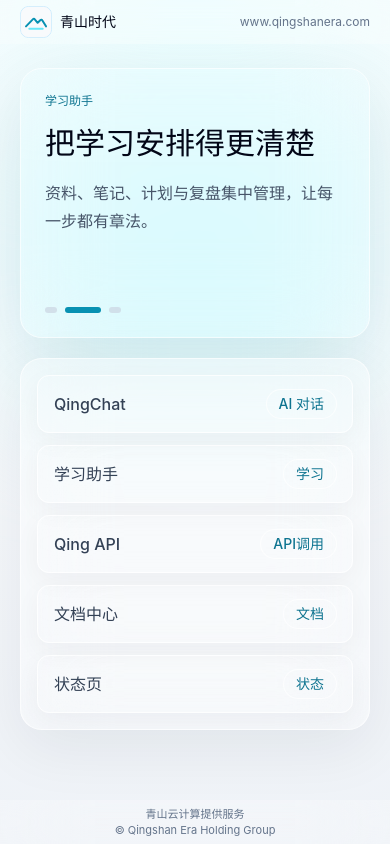
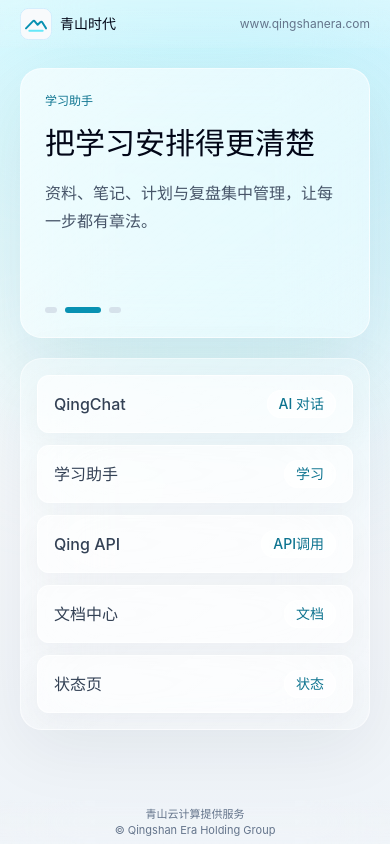
Before and after one commit to C8590/qingshanera-home, a React (Vite) app: page / in a window 390 px wide. Built offline with nearby package versions, Linux system fonts and the light colour scheme.

Commit message:
Unify homepage header background and footer visuals

```diff
--- a/src/App.jsx
+++ b/src/App.jsx
@@ -97,9 +97,9 @@ function App() {
   }
 
   return (
-    <div className="flex min-h-screen flex-col bg-[radial-gradient(circle_at_top,#ecfeff_0%,#f8fafc_42%,#eef2f7_100%)] text-slate-900 transition-colors duration-500 dark:bg-[radial-gradient(circle_at_top,#0e7490_0%,#0f172a_34%,#020617_100%)] dark:text-slate-100">
-      <header className="sticky top-0 z-30 bg-white/25 backdrop-blur-2xl dark:bg-slate-950/15">
-        <nav className="mx-auto flex max-w-md items-center justify-between gap-3 px-5 py-1.5 sm:max-w-2xl sm:px-6">
+    <div className="page-shell">
+      <header className="chrome-header">
+        <nav className="mx-auto flex max-w-md items-center justify-between gap-3 px-5 py-2 sm:max-w-2xl sm:px-6">
           <a
             href="#top"
             className="flex min-w-0 items-center gap-2"
@@ -123,13 +123,13 @@ function App() {
         </nav>
       </header>
 
-      <main id="top" className="flex flex-1 justify-center px-5 py-6 sm:px-6 sm:py-9">
+      <main id="top" className="content-shell">
         <section className="relative w-full max-w-md">
-          <div className="absolute inset-x-0 top-12 h-72 rounded-[2.5rem] bg-cyan-100/70 blur-3xl transition-colors duration-700 dark:bg-cyan-400/10" />
+          <div className="absolute inset-x-0 top-8 h-80 rounded-[2.5rem] bg-cyan-100/55 blur-3xl transition-colors duration-700 dark:bg-cyan-400/10" />
 
           <section
             aria-label="产品介绍轮播"
-            className="relative mb-5 min-h-[268px] overflow-hidden rounded-[1.35rem] border border-white/65 bg-white/58 p-6 shadow-[0_20px_70px_rgba(15,23,42,0.08)] backdrop-blur-2xl transition-colors duration-700 sm:min-h-[292px] dark:border-white/10 dark:bg-white/[0.075] dark:shadow-[0_24px_80px_rgba(0,0,0,0.26)]"
+            className="hero-card"
             onTouchEnd={handleTouchEnd}
             onTouchMove={handleTouchMove}
             onTouchStart={handleTouchStart}
@@ -156,7 +156,7 @@ function App() {
                     className={`h-1.5 rounded-full transition-all duration-500 ${
                       index === activeSlide
                         ? 'w-9 bg-cyan-600 dark:bg-cyan-300'
-                        : 'w-3 bg-slate-300/70 dark:bg-white/18'
+                        : 'w-3 bg-slate-300/65 dark:bg-white/20'
                     }`}
                     key={item.name}
                   />
@@ -165,11 +165,11 @@ function App() {
             </div>
           </section>
 
-          <div className="relative overflow-hidden rounded-[1.35rem] border border-white/60 bg-white/30 p-4 shadow-[0_18px_60px_rgba(15,23,42,0.07)] backdrop-blur-2xl dark:border-white/10 dark:bg-white/[0.055] dark:shadow-[0_24px_70px_rgba(0,0,0,0.2)]">
+          <div className="entrance-card">
             <div className="grid gap-3">
               {entrances.map((item) => (
                 <a
-                  className="glass-link flex min-w-0 items-center justify-between gap-3 rounded-xl border border-white/75 bg-white/64 px-4 py-3.5 shadow-[0_8px_26px_rgba(15,23,42,0.045)] backdrop-blur-2xl transition-[background-color,box-shadow,transform,opacity] duration-300 ease-out hover:bg-white/78 active:scale-[0.992] active:bg-white/82 focus-visible:outline-none focus-visible:ring-2 focus-visible:ring-slate-300/45 dark:border-white/10 dark:bg-white/[0.08] dark:shadow-[0_10px_30px_rgba(0,0,0,0.18)] dark:hover:bg-white/[0.115] dark:active:bg-white/[0.14] dark:focus-visible:ring-white/18"
+                  className="entrance-link"
                   href={item.href}
                   key={item.name}
                   rel="noreferrer"
@@ -178,9 +178,7 @@ function App() {
                   <span className="truncate text-base font-medium text-slate-700 dark:text-slate-100">
                     {item.name}
                   </span>
-                  <span className="shrink-0 rounded-full bg-white/58 px-3 py-1 text-sm font-medium text-cyan-700 ring-1 ring-white/70 backdrop-blur-xl dark:bg-white/[0.075] dark:text-cyan-200 dark:ring-white/10">
-                    {item.tag}
-                  </span>
+                  <span className="entrance-tag">{item.tag}</span>
                 </a>
               ))}
             </div>
@@ -188,7 +186,7 @@ function App() {
         </section>
       </main>
 
-      <footer className="bg-white/25 px-5 py-1.5 text-center text-[11px] leading-4 text-slate-500 backdrop-blur-2xl dark:bg-slate-950/15 dark:text-slate-400">
+      <footer className="chrome-footer">
         <div className="mx-auto max-w-md sm:max-w-2xl">
           <p>青山云计算提供服务</p>
           <p>© Qingshan Era Holding Group</p>
--- a/src/index.css
+++ b/src/index.css
@@ -38,6 +38,67 @@ a {
 }
 
 @layer components {
+  .page-shell {
+    @apply flex min-h-screen flex-col text-slate-900 transition-colors duration-500 dark:text-slate-100;
+    background:
+      radial-gradient(circle at 50% -12%, rgba(103, 232, 249, 0.34), transparent 36rem),
+      radial-gradient(circle at 108% 22%, rgba(186, 230, 253, 0.32), transparent 26rem),
+      linear-gradient(180deg, #effcff 0%, #f8fafc 43%, #eef3f8 100%);
+  }
+
+  .chrome-header {
+    @apply sticky top-0 z-30 backdrop-blur-2xl;
+    background: linear-gradient(180deg, rgba(255, 255, 255, 0.28), rgba(255, 255, 255, 0.08));
+  }
+
+  .chrome-footer {
+    @apply text-center text-[11px] leading-4 text-slate-500 backdrop-blur-2xl dark:text-slate-400;
+    padding: 0.375rem 1.25rem calc(0.375rem + env(safe-area-inset-bottom));
+    background: linear-gradient(0deg, rgba(255, 255, 255, 0.16), rgba(255, 255, 255, 0.04));
+  }
+
+  .content-shell {
+    @apply flex flex-1 justify-center px-5 pb-6 pt-5 sm:px-6 sm:pb-9 sm:pt-8;
+  }
+
+  .hero-card {
+    @apply relative mb-5 min-h-[268px] overflow-hidden rounded-[1.35rem] p-6 backdrop-blur-2xl transition-colors duration-700 sm:min-h-[292px];
+    background: linear-gradient(145deg, rgba(255, 255, 255, 0.62), rgba(255, 255, 255, 0.35));
+    border: 1px solid rgba(255, 255, 255, 0.58);
+    box-shadow: 0 24px 76px rgba(15, 23, 42, 0.08);
+  }
+
+  .entrance-card {
+    @apply relative overflow-hidden rounded-[1.35rem] p-4 backdrop-blur-2xl transition-colors duration-500;
+    background: linear-gradient(145deg, rgba(255, 255, 255, 0.32), rgba(255, 255, 255, 0.18));
+    border: 1px solid rgba(255, 255, 255, 0.48);
+    box-shadow: 0 20px 68px rgba(15, 23, 42, 0.065);
+  }
+
+  .entrance-link {
+    @apply flex min-w-0 items-center justify-between gap-3 rounded-xl px-4 py-3.5 backdrop-blur-2xl transition-[background-color,box-shadow,transform,opacity] duration-300 ease-out focus-visible:outline-none focus-visible:ring-2 focus-visible:ring-slate-300/40;
+    background: rgba(255, 255, 255, 0.62);
+    border: 1px solid rgba(255, 255, 255, 0.68);
+    box-shadow: 0 9px 28px rgba(15, 23, 42, 0.04);
+  }
+
+  .entrance-link:hover {
+    background: rgba(255, 255, 255, 0.74);
+    box-shadow: 0 12px 34px rgba(15, 23, 42, 0.055);
+  }
+
+  .entrance-link:active {
+    transform: scale(0.992);
+    background: rgba(255, 255, 255, 0.78);
+    box-shadow: 0 6px 18px rgba(15, 23, 42, 0.045);
+  }
+
+  .entrance-tag {
+    @apply shrink-0 rounded-full px-3 py-1 text-sm font-medium text-cyan-700 backdrop-blur-xl;
+    background: rgba(255, 255, 255, 0.56);
+    box-shadow: inset 0 0 0 1px rgba(255, 255, 255, 0.7);
+  }
+
   .slide-panel {
     animation: slide-panel-in 520ms cubic-bezier(0.22, 1, 0.36, 1);
   }
@@ -59,6 +120,57 @@ a {
   }
 }
 
+@media (prefers-color-scheme: dark) {
+  .page-shell {
+    background:
+      radial-gradient(circle at 50% -12%, rgba(14, 116, 144, 0.48), transparent 34rem),
+      radial-gradient(circle at 105% 18%, rgba(8, 145, 178, 0.18), transparent 28rem),
+      linear-gradient(180deg, #083344 0%, #0f172a 42%, #020617 100%);
+  }
+
+  .chrome-header {
+    background: linear-gradient(180deg, rgba(8, 47, 73, 0.2), rgba(2, 6, 23, 0.04));
+  }
+
+  .chrome-footer {
+    background: linear-gradient(0deg, rgba(2, 6, 23, 0.12), rgba(8, 47, 73, 0.02));
+  }
+
+  .hero-card {
+    background: linear-gradient(145deg, rgba(255, 255, 255, 0.085), rgba(255, 255, 255, 0.045));
+    border-color: rgba(255, 255, 255, 0.09);
+    box-shadow: 0 26px 82px rgba(0, 0, 0, 0.25);
+  }
+
+  .entrance-card {
+    background: linear-gradient(145deg, rgba(255, 255, 255, 0.06), rgba(255, 255, 255, 0.032));
+    border-color: rgba(255, 255, 255, 0.075);
+    box-shadow: 0 24px 76px rgba(0, 0, 0, 0.2);
+  }
+
+  .entrance-link {
+    background: rgba(255, 255, 255, 0.072);
+    border-color: rgba(255, 255, 255, 0.09);
+    box-shadow: 0 10px 30px rgba(0, 0, 0, 0.17);
+  }
+
+  .entrance-link:hover {
+    background: rgba(255, 255, 255, 0.105);
+    box-shadow: 0 14px 34px rgba(0, 0, 0, 0.2);
+  }
+
+  .entrance-link:active {
+    background: rgba(255, 255, 255, 0.13);
+    box-shadow: 0 7px 20px rgba(0, 0, 0, 0.18);
+  }
+
+  .entrance-tag {
+    color: #a5f3fc;
+    background: rgba(255, 255, 255, 0.07);
+    box-shadow: inset 0 0 0 1px rgba(255, 255, 255, 0.09);
+  }
+}
+
 @keyframes slide-panel-in {
   from {
     opacity: 0;
```
